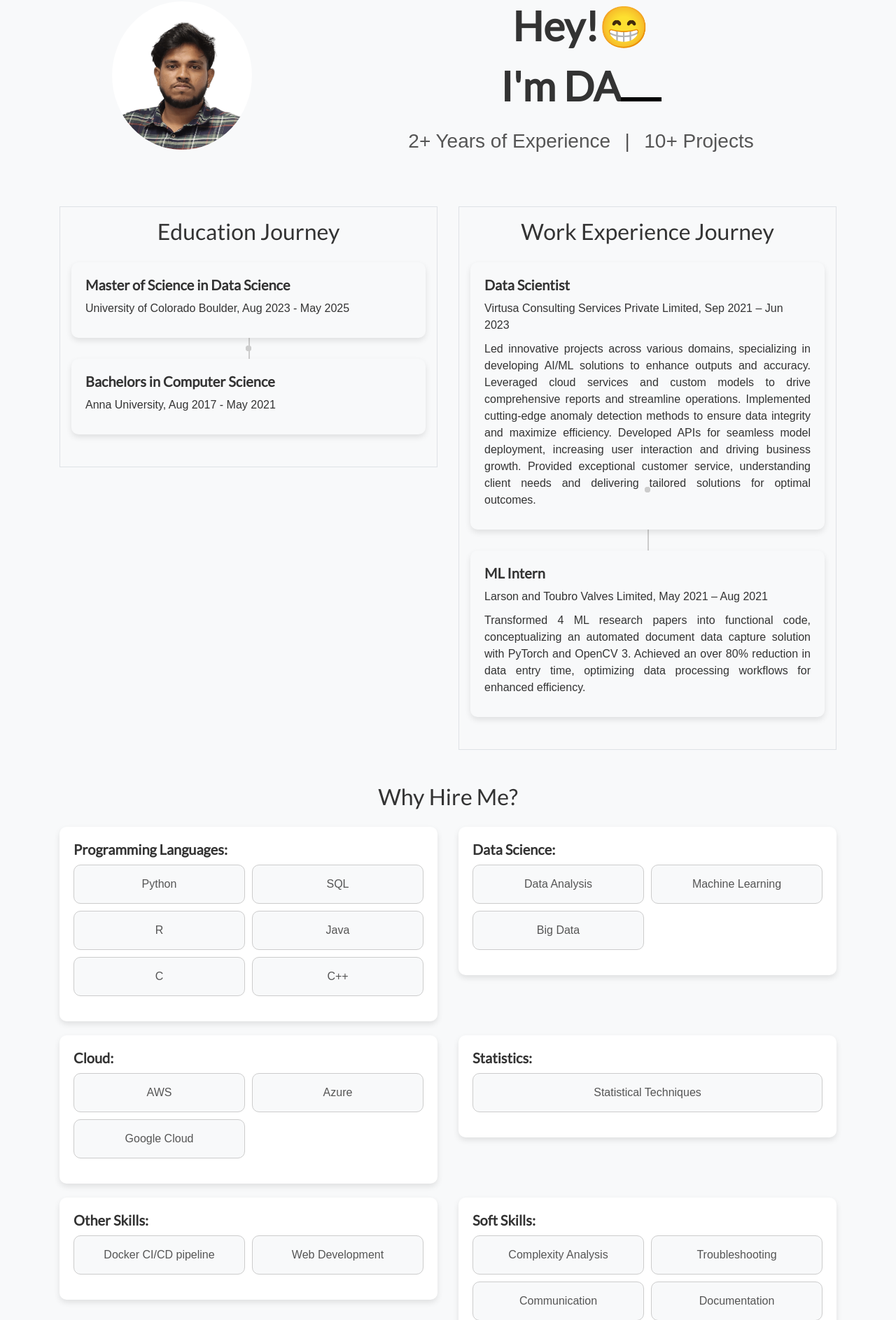
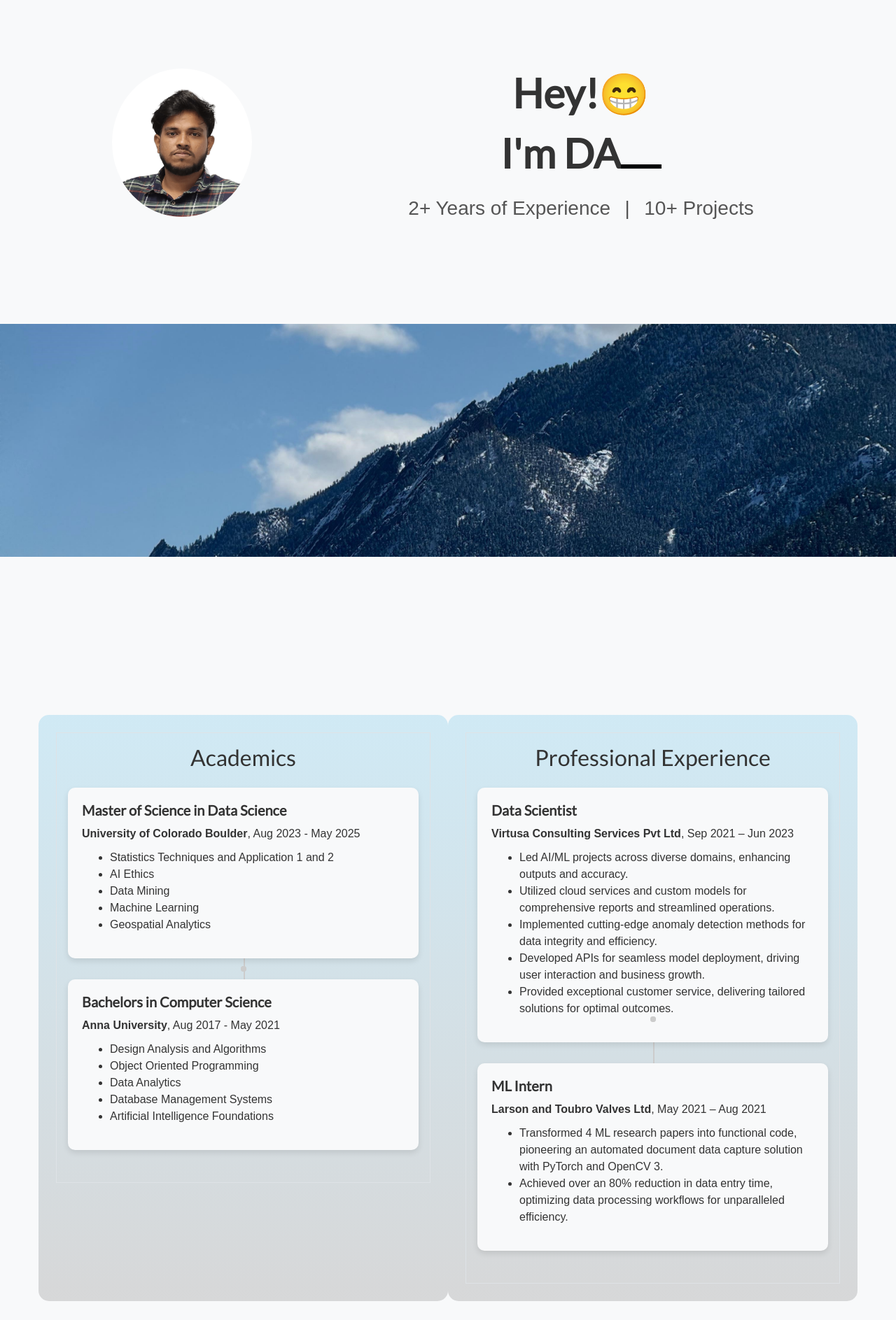
Before and after one commit to santhosh1299/portfolio_django_web_app, a Django app: page / in a window 1280 px wide. Shown: the part 56-1943 px from the top of the page at 70% size. Run offline with Django 3.2, Linux system fonts and the light colour scheme; data comes from the database, SQL or seed files in the repository; some libraries are stand-ins or nearby versions; some web fonts are replaced.

Commit message:
design update and photo add

```diff
--- a/personal_portfolio/Portfolio/templates/portfolio/home.html
+++ b/personal_portfolio/Portfolio/templates/portfolio/home.html
@@ -1,4 +1,6 @@
 {% extends 'portfolio/base.html' %} {% block content %} {% load static %}
+
+<br><br><br><br>
 
 <div class="container">
   <div class="row justify-content-center mt-5" style="padding-top: 10px">
@@ -64,23 +66,100 @@
       </div>
     </div>
   </div> -->
+
+</div>
+
+
+
+<br><br><br><br><br>
+<style>
+
+#full-width-img {
+            width: 100%;
+            height: auto;
+            display: block;
+            margin: 0;
+        }
+
+        #full-width-img {
+    transition: opacity 0.3s ease; /* Apply smooth transition to the opacity property */
+}
+
+</style>
+
+
+<img src="{% static 'portfolio/mountain_crop.jpeg' %}" alt="Full Width Image" id="full-width-img">
+
+<script>
+document.addEventListener("DOMContentLoaded", function() {
+    const img = document.getElementById("full-width-img");
+
+    window.addEventListener("scroll", function() {
+        const scrollTop = window.pageYOffset || document.documentElement.scrollTop;
+        const opacity = 1 - (scrollTop / window.innerHeight); // Calculate opacity based on scroll position
+
+        img.style.opacity = opacity; // Apply the opacity to the image
+    });
+});
+</script>
+
+
+<style>
+.col-md-6 {
+
+  background: linear-gradient(to top, rgba(46, 45, 45, 0.163), rgba(150, 211, 237, 0.409)); /* Transparent gradient */
+
+  border-radius: 15px; /* Add border radius for rounded corners */
+  padding: 25px; /* Add padding */
+  margin-bottom: 20px; /* Add margin at the bottom */
+
+  width: calc(50% - 10px); /* Set width of each column */
+
+
+}
+
+
+
+
+</style>
+
+<div class="container">
+  <div class="row justify-content-center mt-5" style="padding-top: 10px">
+    <!-- <div
+      class="col-md-8 order-md-2 d-flex flex-column justify-content-center align-items-center text-center"
+    > -->
+  <br><br><br><br><br>
   <div class="row mt-5">
     <div class="col-md-6">
       <div class="education border p-3">
         <h2 class="text-center mb-4">
-          <i class="fas fa-graduation-cap"></i> Education Journey
+          <i class="fas fa-graduation-cap"></i> Academics
         </h2>
         <div class="timeline">
           <div class="timeline-item">
             <div class="timeline-content">
               <h3>Master of Science in Data Science</h3>
-              <p>University of Colorado Boulder, Aug 2023 - May 2025</p>
-            </div>
+              <p><strong>University of Colorado Boulder</strong>, Aug 2023 - May 2025</p>
+              <ul>
+                  <li>Statistics Techniques and Application 1 and 2</li>
+                  <li>AI Ethics</li>
+                  <li>Data Mining</li>
+                  <li>Machine Learning</li>
+                  <li>Geospatial Analytics</li>
+              </ul>
+          </div>
           </div>
           <div class="timeline-item">
             <div class="timeline-content">
               <h3>Bachelors in Computer Science</h3>
-              <p>Anna University, Aug 2017 - May 2021</p>
+              <p><strong>Anna University</strong>, Aug 2017 - May 2021</p>
+              <ul>
+                <li>Design Analysis and Algorithms</li>
+                <li>Object Oriented Programming</li>
+                <li>Data Analytics</li>
+                <li>Database Management Systems</li>
+                <li>Artificial Intelligence Foundations</li>
+            </ul>
             </div>
           </div>
         </div>
@@ -90,40 +169,34 @@
     <div class="col-md-6">
       <div class="work-experience border p-3">
         <h2 class="text-center mb-4">
-          <i class="fas fa-briefcase"></i> Work Experience Journey
+          <i class="fas fa-briefcase"></i> Professional Experience
         </h2>
         <div class="timeline">
           <div class="timeline-item">
             <div class="timeline-content">
               <h3>Data Scientist</h3>
               <p>
-                Virtusa Consulting Services Private Limited, Sep 2021 – Jun 2023
+               <strong> Virtusa Consulting Services Pvt Ltd</strong>, Sep 2021 – Jun 2023
               </p>
-              <p style="text-align: justify">
-                Led innovative projects across various domains, specializing in
-                developing AI/ML solutions to enhance outputs and accuracy.
-                Leveraged cloud services and custom models to drive
-                comprehensive reports and streamline operations. Implemented
-                cutting-edge anomaly detection methods to ensure data integrity
-                and maximize efficiency. Developed APIs for seamless model
-                deployment, increasing user interaction and driving business
-                growth. Provided exceptional customer service, understanding
-                client needs and delivering tailored solutions for optimal
-                outcomes.
-              </p>
+
+                <ul>
+                  <li>Led AI/ML projects across diverse domains, enhancing outputs and accuracy.</li>
+                  <li>Utilized cloud services and custom models for comprehensive reports and streamlined operations.</li>
+                  <li>Implemented cutting-edge anomaly detection methods for data integrity and efficiency.</li>
+                  <li>Developed APIs for seamless model deployment, driving user interaction and business growth.</li>
+                  <li>Provided exceptional customer service, delivering tailored solutions for optimal outcomes.</li>
+              </ul>
+
             </div>
           </div>
           <div class="timeline-item">
             <div class="timeline-content">
               <h3>ML Intern</h3>
-              <p>Larson and Toubro Valves Limited, May 2021 – Aug 2021</p>
-              <p style="text-align: justify">
-                Transformed 4 ML research papers into functional code,
-                conceptualizing an automated document data capture solution with
-                PyTorch and OpenCV 3. Achieved an over 80% reduction in data
-                entry time, optimizing data processing workflows for enhanced
-                efficiency.
-              </p>
+              <p><strong>Larson and Toubro Valves Ltd</strong>, May 2021 – Aug 2021</p>
+              <ul>
+                <li>Transformed 4 ML research papers into functional code, pioneering an automated document data capture solution with PyTorch and OpenCV 3.</li>
+                <li>Achieved over an 80% reduction in data entry time, optimizing data processing workflows for unparalleled efficiency.</li>
+              </ul>
             </div>
           </div>
         </div>
@@ -161,9 +234,9 @@
         <div class="skill-category">
           <h3>Cloud:</h3>
           <ul class="skill-list">
-            <li class="skill-item">AWS</li>
-            <li class="skill-item">Azure</li>
-            <li class="skill-item">Google Cloud</li>
+            <li class="skill-item">AWS - Sagemaker, Lambda, EC2</li>
+            <li class="skill-item">Azure - Form Recognizer</li>
+            <li class="skill-item">Google Cloud - Compute</li>
           </ul>
         </div>
       </div>
@@ -171,7 +244,7 @@
         <div class="skill-category">
           <h3>Statistics:</h3>
           <ul class="skill-list">
-            <li class="skill-item">Statistical Techniques</li>
+            <li class="skill-item">Hypothesis Testing</li>
           </ul>
         </div>
       </div>
@@ -180,7 +253,7 @@
           <h3>Other Skills:</h3>
           <ul class="skill-list">
             <li class="skill-item">Docker CI/CD pipeline</li>
-            <li class="skill-item">Web Development</li>
+            <li class="skill-item">Web Development - Django, Flask </li>
           </ul>
         </div>
       </div>
@@ -196,7 +269,65 @@
         </div>
       </div>
     </div>
-  </div>
+  <!-- </div> -->
+  <br><br><br>
+  <style>
+
+   .image-container {
+            text-align: center;
+            position: relative;
+        }
+        .image-container img {
+            max-width: 100%;
+            max-height: 70vh;
+            display: block;
+            margin: 0 auto; /* Center image horizontally */
+        }
+        .card-container {
+            text-align: center;
+            position: absolute;
+            bottom: 20px; /* Position card container at the bottom */
+            width: 100%;
+        }
+        .card {
+            background-color: rgba(0, 0, 0, 0.5); /* Transparent background color */
+            color: #fff;
+            border-radius: 5px;
+            padding: 10px;
+            max-width: 40%; /* Set maximum width to fit within image */
+            margin: 0 auto; /* Center card horizontally */
+            opacity: 0;
+            transition: opacity 0.5s ease;
+        }
+        .active {
+            opacity: 1;
+        }
+    </style>
+<div class="image-container">
+  <img src="{% static 'portfolio/sanpic_1.jpeg' %}" alt="Full Width Image">
+  <!-- <div class="card-container" id="card-container">
+      <div class="card active">Proficient in Bridging the Communication Gap Between Technical and Business Teams</div>
+      <div class="card">Skilled in Articulating Complex Technical Concepts to Non-Technical Stakeholders</div>
+      <div class="card">Experienced in Conveying Technical Insights in Layman's Terms for Business Decision-Making</div>
+      <div class="card">Adept at Converting Technical Complexity into Business-Relevant Insights</div>
+  </div> -->
+</div>
+</div>
+
+<script>
+  const cards = document.querySelectorAll('.card');
+  let index = 0;
+
+  function showNextCard() {
+      cards.forEach(card => card.classList.remove('active'));
+      cards[index].classList.add('active');
+      index = (index + 1) % cards.length;
+  }
+
+  setInterval(showNextCard, 1200); // Change card every 3 seconds
+</script>
+
+<br><br>
 
   <h2 class="mt-5 text-center">Portfolio</h2>
   <hr />
@@ -224,6 +355,9 @@
     </div>
     {% endfor %}
   </div>
+</div>
+</div>
+</div>
 </div>
 
 <style>
```
Also changed, not shown: personal_portfolio/Portfolio/templates/portfolio/ml_project.html (+25 -3 lines), personal_portfolio/Portfolio/static/portfolio/NB & DecTree/result_nb_1.png (added), personal_portfolio/Portfolio/static/portfolio/NB & DecTree/result_nb_2.png (added), personal_portfolio/Portfolio/static/portfolio/NB & DecTree/result_nb_3.png (added), personal_portfolio/Portfolio/static/portfolio/NB & DecTree/result_nb_4.png (added), personal_portfolio/Portfolio/static/portfolio/mountain_crop.jpeg (added), personal_portfolio/Portfolio/static/portfolio/san_pic_2.jpeg (added), personal_portfolio/Portfolio/static/portfolio/sanpic_1.jpeg (added).
